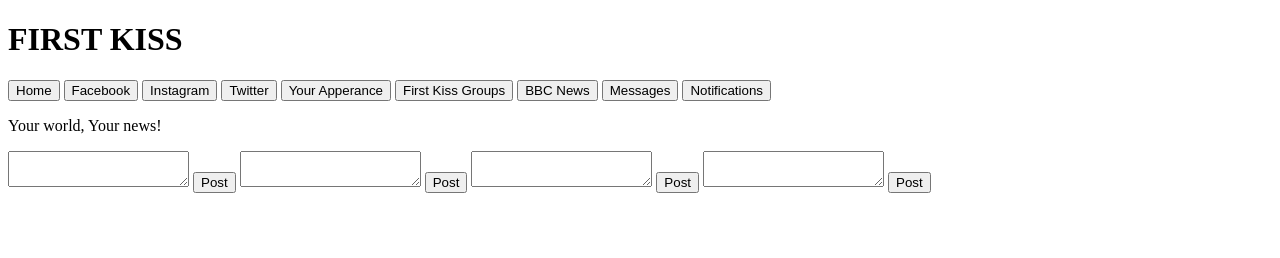
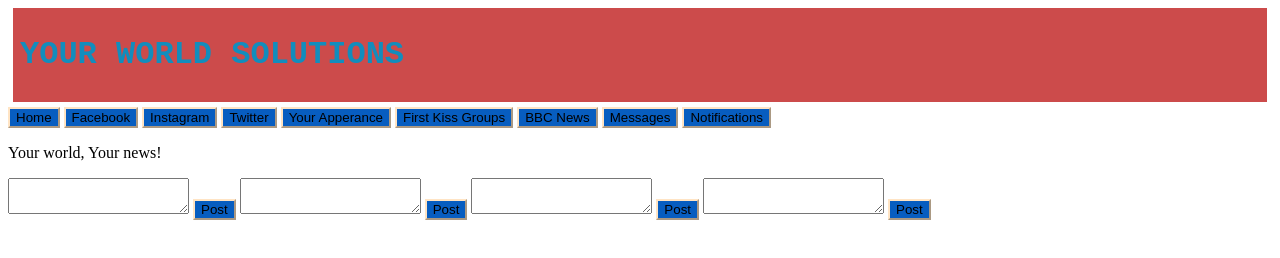
Before and after one commit to Phil-Lira/002, a plain HTML site: page index.html in a window 1280 px wide. Drawn offline with Linux system fonts and the light colour scheme.

Commit message:
Just a little bit more code

```diff
--- a/index.html
+++ b/index.html
@@ -10,18 +10,18 @@
 
 <body>
     <header>
-        <h1>FIRST KISS</h1>
+        <h1>YOUR WORLD SOLUTIONS</h1>
     </header>
     <nav class="nav">
-        <button>Home</button>
-        <button>Facebook</button>
-        <button>Instagram</button>
-        <button>Twitter</button>
-        <button>Your Apperance</button>
-        <button>First Kiss Groups</button>
-        <button>BBC News</button>
-        <button>Messages</button>
-        <button>Notifications</button>
+        <button class="button">Home</button>
+        <button class="button">Facebook</button>
+        <button class="button">Instagram</button>
+        <button class="button">Twitter</button>
+        <button class="button">Your Apperance</button>
+        <button class="button">First Kiss Groups</button>
+        <button class="button">BBC News</button>
+        <button class="button">Messages</button>
+        <button class="button">Notifications</button>
     </nav>
     <p>
         Your world, Your news!
@@ -33,22 +33,22 @@
                 <textarea>
 
                         </textarea>
-                        <button>Post</button>
+                        <button class="button">Post</button>
                 <col class="article">
                 <textarea>
 
                         </textarea>
-                        <button>Post</button>
+                        <button class="button">Post</button>
                 <col class="article">
                 <textarea>
 
                         </textarea>
-                        <button>Post</button>
+                        <button class="button">Post</button>
                 <col class="article">
                 <textarea>
 
                         </textarea>
-                        <button>Post</button>
+                        <button class="button">Post</button>
             </colgroup>
         </article>
     </section>
--- a/styles.css
+++ b/styles.css
@@ -1,3 +1,26 @@
-#header {
-    background-color: beige;
+header {
+    background-color: rgb(204, 75, 75);
+    color: rgb(18, 141, 189);
+    padding: 7px;
+    margin: 5px;
+    font-family: 'Courier New', Courier, monospace}
+
+.nav {
+    padding: 0%;
+    margin: 0%;
+
 }
+
+.button {
+    background-color: rgb(7, 93, 192);
+    border-color: bisque;
+
+}
+
+.articles {
+    flex: auto;
+}
+
+.article {
+    flex: 25%;
+}
```
